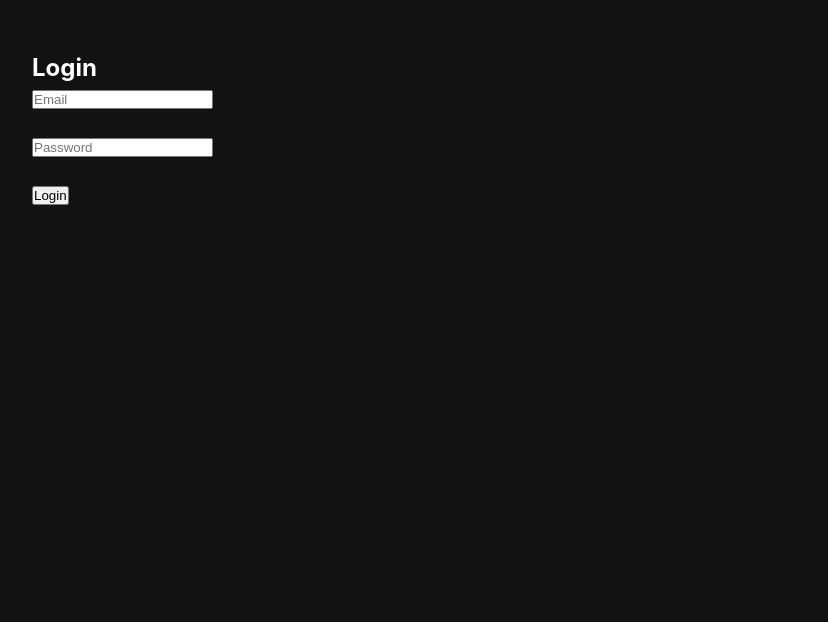
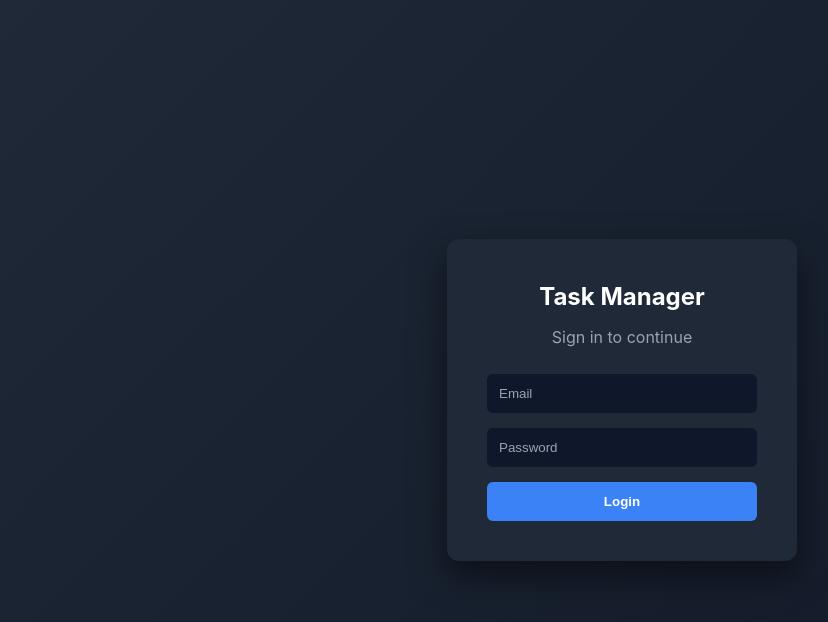
Before and after one commit to Lokeshkarri231/-task-manager-dashboard-, a React (Vite) app: page / in a window 1280 px wide. Shown: the top 622 px of the page, without its empty margins (18-846 px from the left). Built offline with nearby package versions, Linux system fonts and the light colour scheme; no server answers.

Commit message:
Restore styled login UI

```diff
--- a/src/pages/Login.jsx
+++ b/src/pages/Login.jsx
@@ -1,10 +1,14 @@
 import React, { useState } from "react";
 import { useNavigate } from "react-router-dom";
+import "../App.css";
 import { supabase } from "../lib/supabaseClient";
 
 function Login() {
+  const [isSignup, setIsSignup] = useState(false);
+  const [name, setName] = useState("");
   const [email, setEmail] = useState("");
   const [password, setPassword] = useState("");
+
   const navigate = useNavigate();
 
   const handleLogin = async (e) => {
@@ -23,28 +27,37 @@ function Login() {
   };
 
   return (
-    <div style={{ padding: "50px", color: "white" }}>
-      <h2>Login</h2>
+    <div className="login-container">
+      <div className="login-card">
+
+        <h2 className="login-title">Task Manager</h2>
+        <p className="login-subtitle">Sign in to continue</p>
 
         <form onSubmit={handleLogin}>
+
           <input
+            className="login-input"
             type="email"
             placeholder="Email"
             value={email}
             onChange={(e) => setEmail(e.target.value)}
           />
-        <br /><br />
 
           <input
+            className="login-input"
             type="password"
             placeholder="Password"
             value={password}
             onChange={(e) => setPassword(e.target.value)}
           />
-        <br /><br />
 
-        <button type="submit">Login</button>
+          <button className="login-button" type="submit">
+            Login
+          </button>
+
         </form>
+
+      </div>
     </div>
   );
 }
```
Lines whose indentation alone changed are shown as unchanged.
